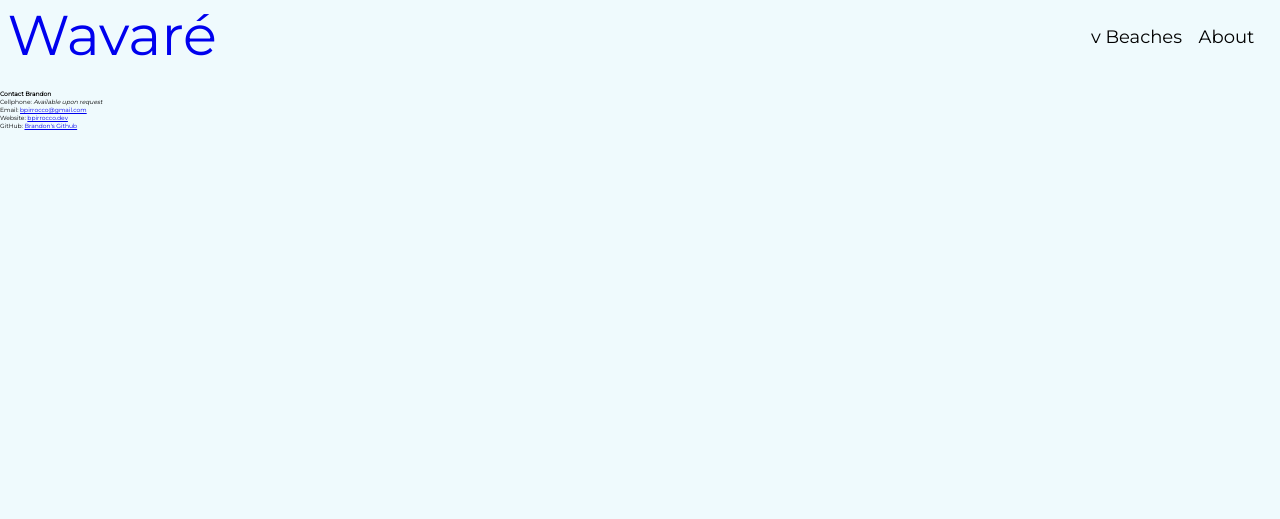
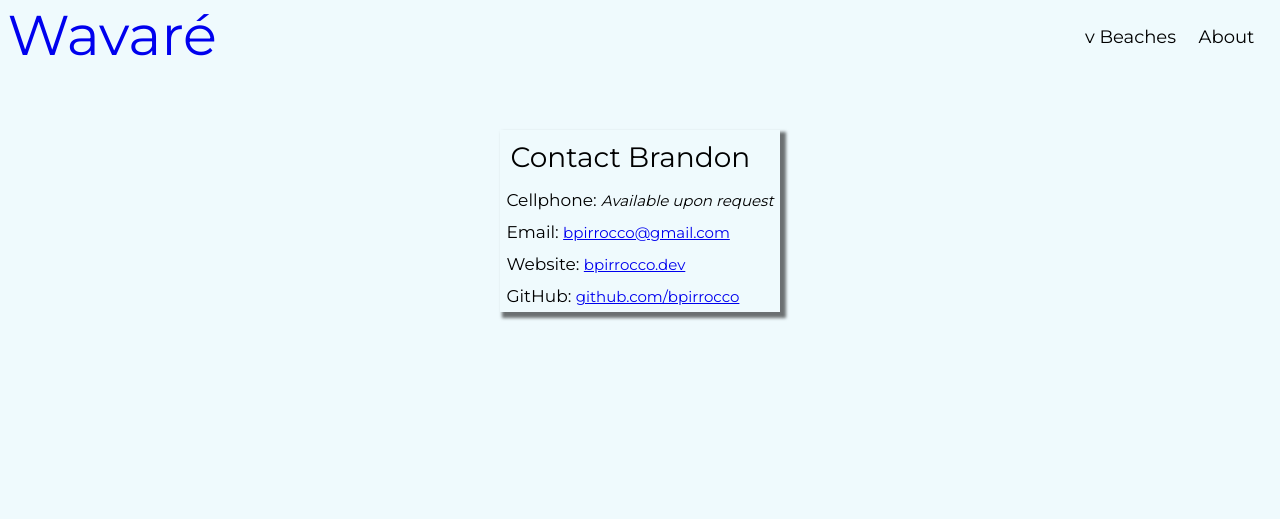
Before and after one commit to bpirrocco/wavare, a Django app: page /contact in a window 1280 px wide. Shown: the top 519 px of the page. Run offline with Django 4.2, Linux system fonts and the light colour scheme; parts of the project's set-up code (start-up, migrations or seed data) failed here and were passed over.

Commit message:
Add basic styling for contact page

```diff
--- a/home/static/home/style.css
+++ b/home/static/home/style.css
@@ -393,4 +393,33 @@ select {
   border-radius: 0.6rem;
   border: none;
   cursor: pointer;
+}
+
+.contact {
+  align-items: center;
+}
+
+.contactcard {
+  margin-top: 4rem;
+  box-shadow: 4px 4px 3px 2px rgba(0, 0, 0, 0.55);
+  background-color: #effafd;
+}
+
+h3 {
+  font-size: 2.8rem;
+  padding: 1rem;
+  font-weight: 100;
+}
+
+ul {
+  list-style-type: none;
+}
+
+li {
+  font-size: 1.7rem;
+  padding: 0.6rem 0.6rem 0.6rem 0.6rem;
+}
+
+li a, em {
+  font-size: 1.5rem;
 }/*# sourceMappingURL=style.css.map */
--- a/home/static/home/style.scss
+++ b/home/static/home/style.scss
@@ -435,3 +435,36 @@ select {
     border: none;
     cursor: pointer;
 }
+
+// ************
+// Contact Card
+// ************
+
+.contact {
+    align-items: center;
+}
+
+.contactcard {
+    margin-top: 4rem;
+    box-shadow:  4px 4px 3px 2px rgba(black, 0.55);
+    background-color: #effafd;
+}
+
+h3 {
+    font-size: 2.8rem;
+    padding: 1rem;
+    font-weight: 100;
+}
+
+ul {
+    list-style-type: none;
+}
+
+li {
+    font-size: 1.7rem;
+    padding: 0.6rem 0.6rem 0.6rem 0.6rem;
+}
+
+li a, em {
+    font-size: 1.5rem;
+}
--- a/home/templates/home/contact.html
+++ b/home/templates/home/contact.html
@@ -8,14 +8,14 @@
 
 {% include "home/header.html" %}
 
-<div class="content">
-    <div class="contactbox">
+<div class="content contact">
+    <div class="contactcard">
         <h3>Contact Brandon</h3>
         <ul>
             <li>Cellphone: <em>Available upon request</em></li>
             <li>Email: <a href="bpirrocco@gmail.com">bpirrocco@gmail.com</a></li>
             <li>Website: <a href="bpirrocco.dev">bpirrocco.dev</a></li>
-            <li>GitHub: <a href="https://github.com/bpirrocco">Brandon's Github</a></li>
+            <li>GitHub: <a href="https://github.com/bpirrocco">github.com/bpirrocco</a></li>
         </ul>
     </div>
 </div>
```
Also changed, not shown: 1 other file.
